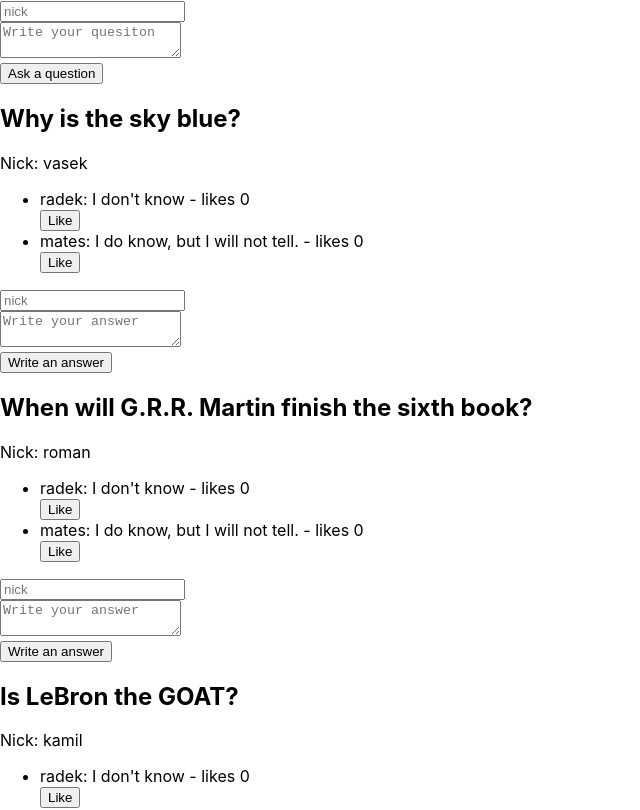
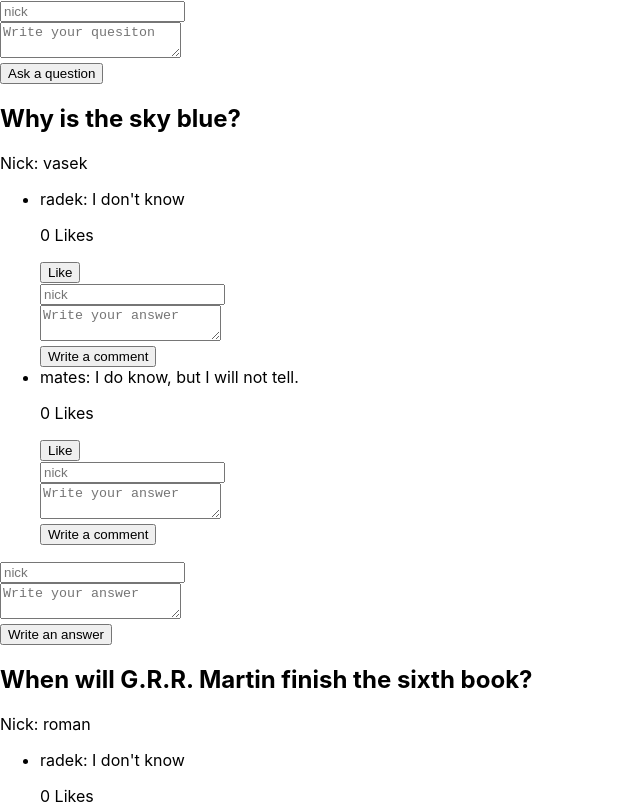
Before and after one commit to Matej-Basta/Quora-from-scratch-in-React, a React (Create React App) app: page / in a window 1280 px wide. Shown: the top 810 px of the page, without its empty margins (0-640 px from the left). Built offline with nearby package versions, Linux system fonts and the light colour scheme.

Commit message:
finished all the features

```diff
--- a/src/components/Answer.js
+++ b/src/components/Answer.js
@@ -1,10 +1,48 @@
+import { LikeButton } from "./LikeButton.js";
+import { Comment } from "./Comment.js";
+import React, { useState } from "react";
+
 export const Answer = (props) => {
+  const [comments, setComments] = useState([]);
+
+  const [nick, setNick] = useState("");
+  const [comment, setComment] = useState("");
   return (
     <>
       <li>
-        {props.nick}: {props.answer} - likes 0
+        {props.nick}: {props.answer}
       </li>
-      <button>Like</button>
+      <LikeButton />
+      <ul>
+        {comments.map((element, index) => (
+          <Comment key={index} nick={element.nick} comment={element.comment} />
+        ))}
+      </ul>
+      <form
+        onSubmit={(e) => {
+          e.preventDefault();
+          const newArray = comments.concat({ nick: nick, comment: comment });
+          setComments(newArray);
+          setNick("");
+          setComment("");
+        }}
+      >
+        <input
+          type="text"
+          name="nick"
+          placeholder="nick"
+          value={nick}
+          onChange={(e) => setNick(e.target.value)}
+        ></input>
+        <br />
+        <textarea
+          placeholder="Write your answer"
+          value={comment}
+          onChange={(e) => setComment(e.target.value)}
+        ></textarea>
+        <br />
+        <button>Write a comment</button>
+      </form>
     </>
   );
 };
--- /dev/null
+++ b/src/components/Comment.js
@@ -0,0 +1,9 @@
+export const Comment = (props) => {
+  return (
+    <>
+      <li>
+        {props.nick}: {props.comment}
+      </li>
+    </>
+  );
+};
--- /dev/null
+++ b/src/components/LikeButton.js
@@ -0,0 +1,16 @@
+import React, { useState } from "react";
+
+export const LikeButton = (props) => {
+  const [likes, setLikes] = useState(0);
+
+  const addingLike = () => {
+    setLikes(likes + 1);
+  };
+
+  return (
+    <>
+      <p>{likes} Likes</p>
+      <button onClick={addingLike}>Like</button>
+    </>
+  );
+};
```
